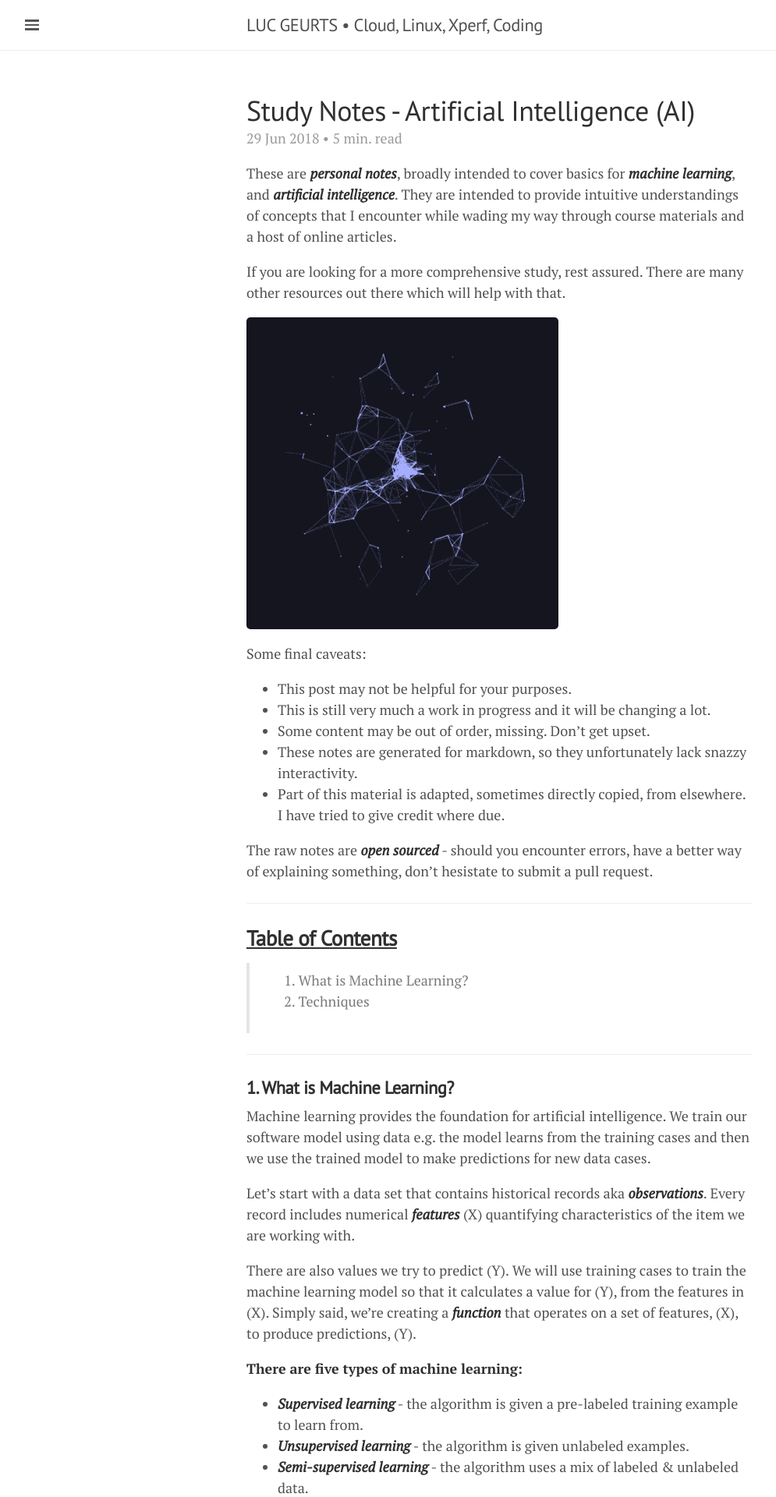
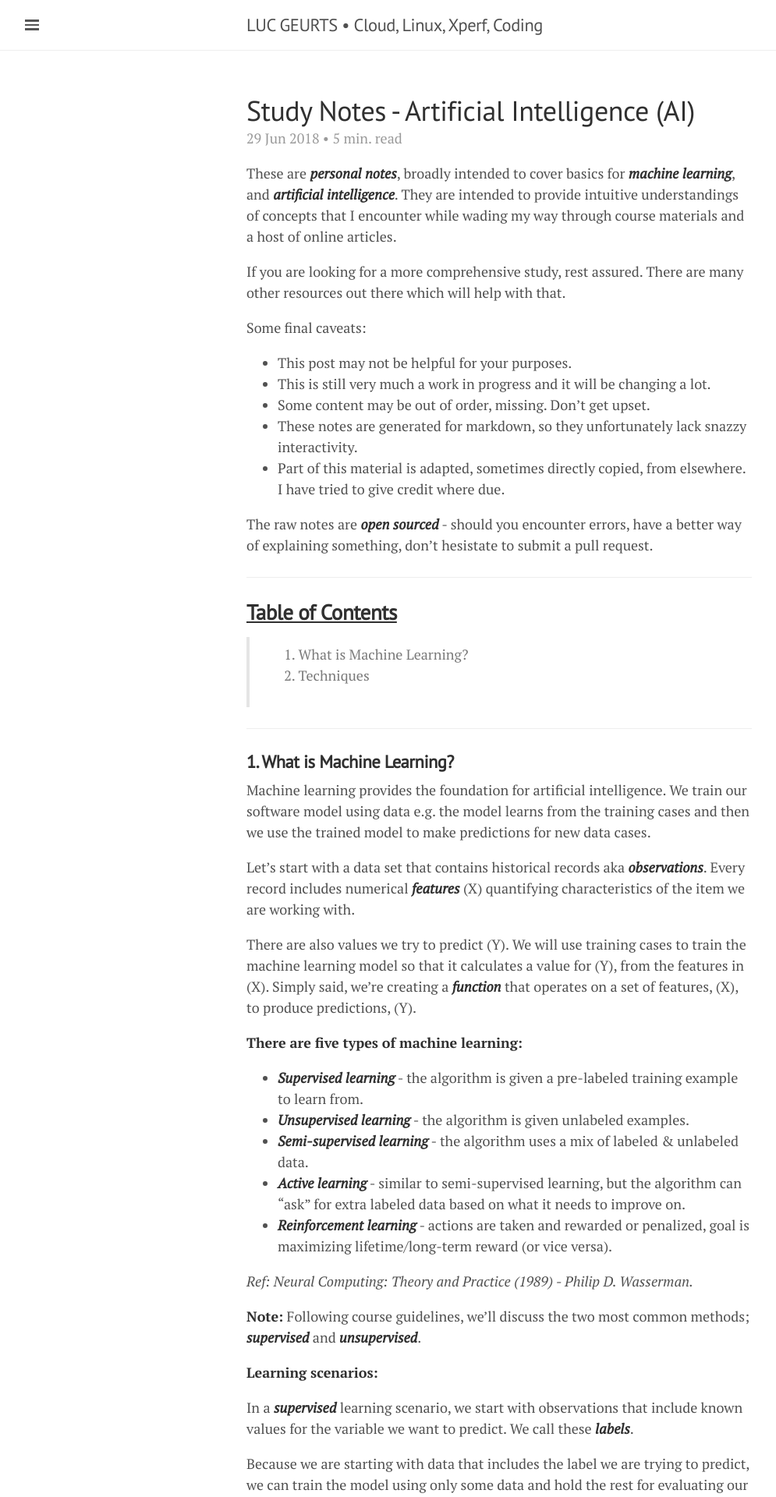
Before and after one commit to lgeurts/lgeurts.github.io, a Jekyll site: the page built from _posts/2018-06-29-artificial-intelligence-basics.md, in a window 1280 px wide. Shown: the top 1920 px of the page at 78% size, without its empty margins (0-995 px from the left). Built offline with Jekyll 4.4.1, drawn with Linux system fonts in a browser that asks for light colours; nearby versions of some CDN libraries.

Commit message:
Update 2018-06-29-artificial-intelligence-basics.md

```diff
--- a/_posts/2018-06-29-artificial-intelligence-basics.md
+++ b/_posts/2018-06-29-artificial-intelligence-basics.md
@@ -11,8 +11,6 @@ These are ***personal notes***, broadly intended to cover basics for ***machine
 They are intended to provide intuitive understandings of concepts that I encounter while wading my way through course materials and a host of online articles.
 
 If you are looking for a more comprehensive study, rest assured. There are many other resources out there which will help with that.
-
-![Quark](/assets/quark.gif)
 
 Some final caveats:
 * This post may not be helpful for your purposes.
```
